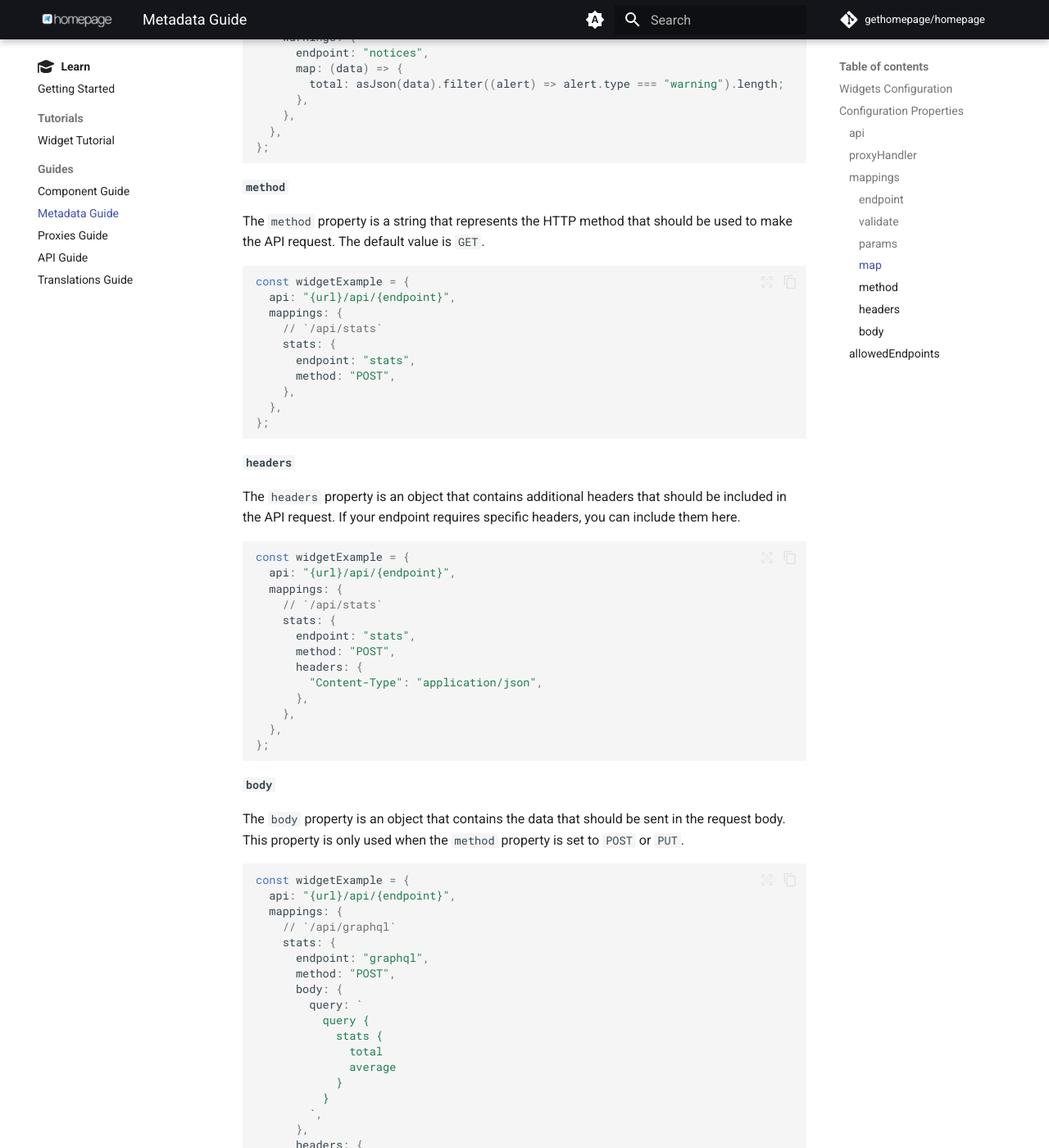
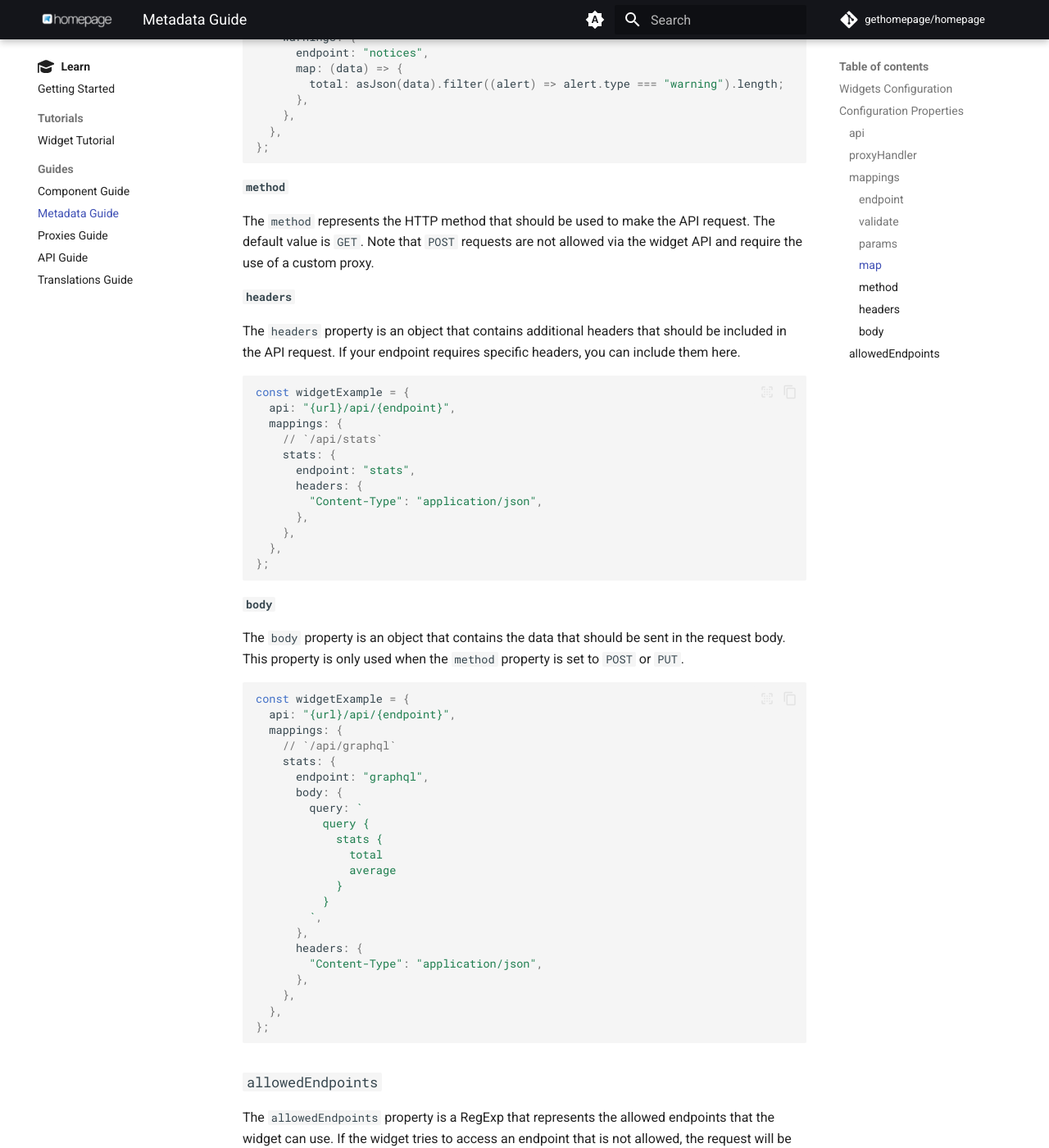
Before and after one commit to jobstar-git/home_p, an MkDocs documentation site: the page built from docs/widgets/authoring/metadata.md, in a window 1280 px wide and 1400 px high, scrolled down 3820 px. Shown: the whole window at 82% size. Built offline with MkDocs 1.6.1 and Material for MkDocs 9.7.7, drawn with Linux system fonts in a browser that asks for light colours; comment, search, counter and statistics services are not loaded.

Commit message:
Remove inaccurate POST examples from authoring docs

````diff
--- a/docs/widgets/authoring/metadata.md
+++ b/docs/widgets/authoring/metadata.md
@@ -225,20 +225,8 @@ const widgetExample = {
 
 #### `method`
 
-The `method` property is a string that represents the HTTP method that should be used to make the API request. The default value is `GET`.
-
-```js
-const widgetExample = {
-  api: "{url}/api/{endpoint}",
-  mappings: {
-    // `/api/stats`
-    stats: {
-      endpoint: "stats",
-      method: "POST",
-    },
-  },
-};
-```
+The `method` represents the HTTP method that should be used to make the API request. The default value is `GET`. Note that `POST` requests are not allowed via the
+widget API and require the use of a custom proxy.
 
 #### `headers`
 
@@ -251,7 +239,6 @@ const widgetExample = {
     // `/api/stats`
     stats: {
       endpoint: "stats",
-      method: "POST",
       headers: {
         "Content-Type": "application/json",
       },
@@ -271,7 +258,6 @@ const widgetExample = {
     // `/api/graphql`
     stats: {
       endpoint: "graphql",
-      method: "POST",
       body: {
         query: `
           query {
````
